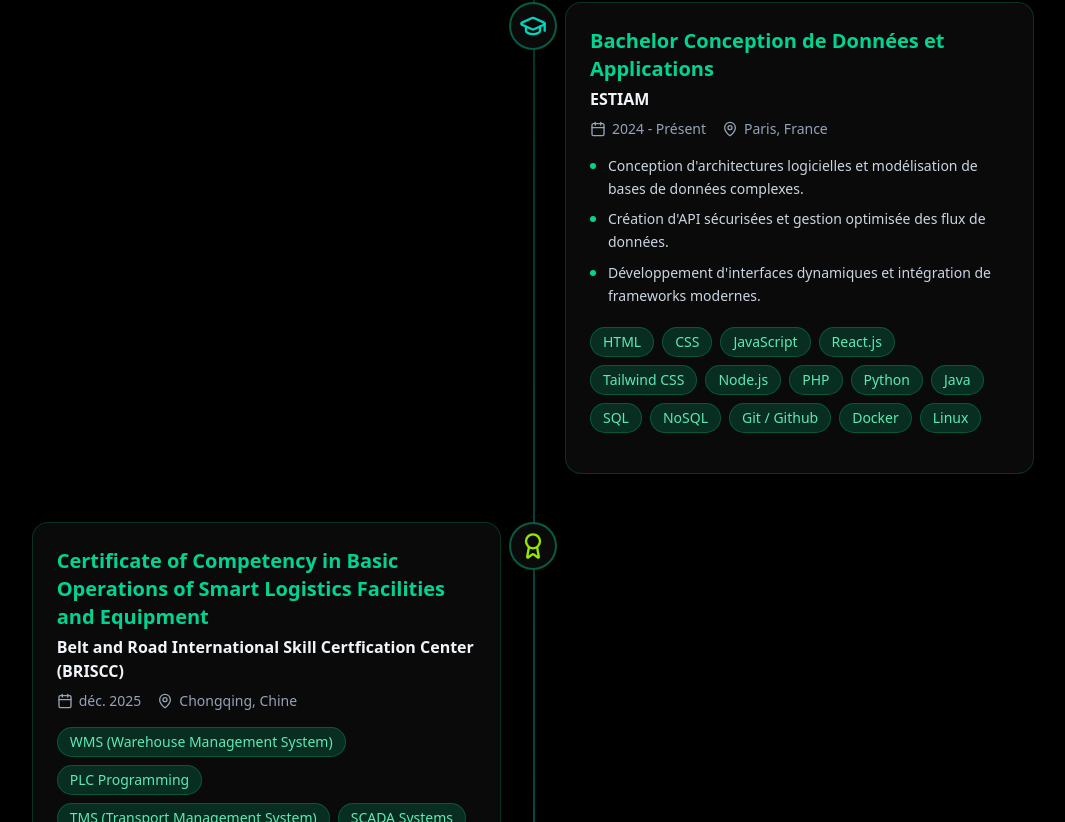
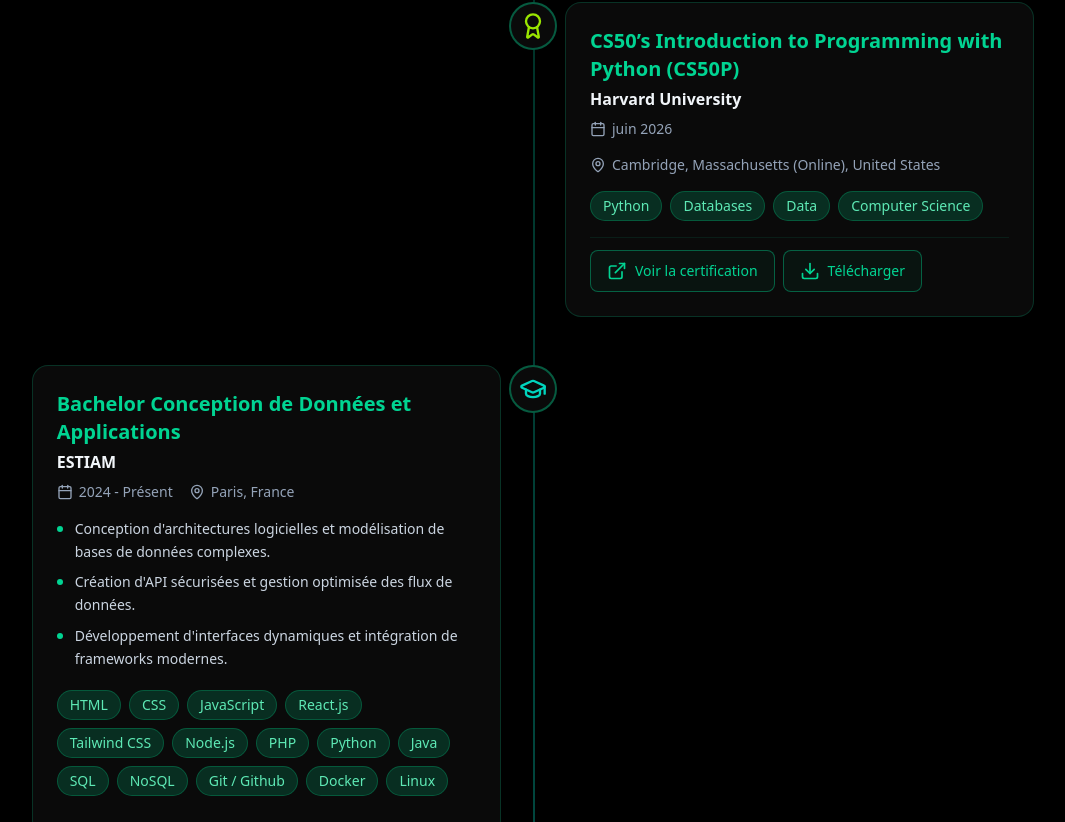
Before and after one commit to eden77-rgb/Portfolio, a React (Vite) app: page / in a window 1280 px wide. Shown: the part 4338-5160 px from the top of the page, without its empty margins (107-1172 px from the left). Built offline with nearby package versions, Linux system fonts and the light colour scheme.

Commit message:
Ajout de la certification CS50P

```diff
--- a/src/data/experiences.ts
+++ b/src/data/experiences.ts
@@ -2,6 +2,8 @@
 
 /*
 *
+*   ESGI --> sept 2026
+*   CS50P --> juin 2026
 *   ESTIAM --> 2024 - Present
 *   BRISCC --> déc 2025
 *   Stage --> juil/aout 2025
@@ -53,6 +55,30 @@
     },
     {
         id: 2,
+        type: "Certification",
+        title: {
+            FR: "CS50’s Introduction to Programming with Python (CS50P)",
+            EN: "CS50’s Introduction to Programming with Python (CS50P)"
+        },
+        company: "Harvard University",
+        date: {
+            start: {
+                FR: "juin 2026",
+                EN: "Jun. 2026"
+            }
+        },
+        location: {
+            city: "Cambridge, Massachusetts (Online)",
+            country: "United States"
+        },
+        stacks: [
+            "Python", "Databases", "Data", "Computer Science"
+        ],
+        link: "https://cs50.harvard.edu/certificates/2dc61248-9239-4b14-bf3f-b2498095e459",
+        download: { path: "" }
+    },
+    {
+        id: 3,
         type: "Formation",
         title: {
             FR: "Bachelor Conception de Données et Applications",
@@ -95,7 +121,7 @@
         ]
     },
     {
-        id: 3,
+        id: 4,
         type: "Certification",
         title: {
             FR: "Certificate of Competency in Basic Operations of Smart Logistics Facilities and Equipment",
@@ -125,7 +151,7 @@
         download: { path: "" }
     },
     {
-        id: 4,
+        id: 5,
         type: "Expérience Professionnelle",
         title: {
             FR: "Stage Développeur Full Stack",
@@ -165,7 +191,7 @@
         ]
     },
     {
-        id: 5,
+        id: 6,
         type: "Formation",
         title: {
             FR: "Hackathon Game Développeur Unity",
@@ -201,7 +227,7 @@
         ]
     },
     {
-        id: 6,
+        id: 7,
         type: "Certification",
         title: {
             FR: "CCNA: Enterprise Networking, Security, and Automation",
--- a/src/types/stacks.ts
+++ b/src/types/stacks.ts
@@ -71,3 +71,6 @@
   | "ASP.NET Core Web API"
   | "Blazor"
   | "Microsoft SQL Server"
+  | "Databases"
+  | "Data"
+  | "Computer Science"
```
